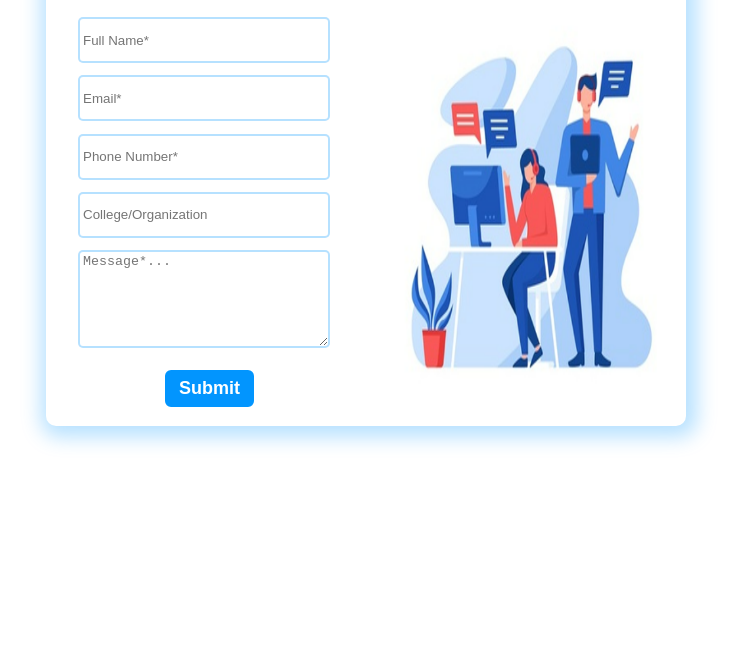
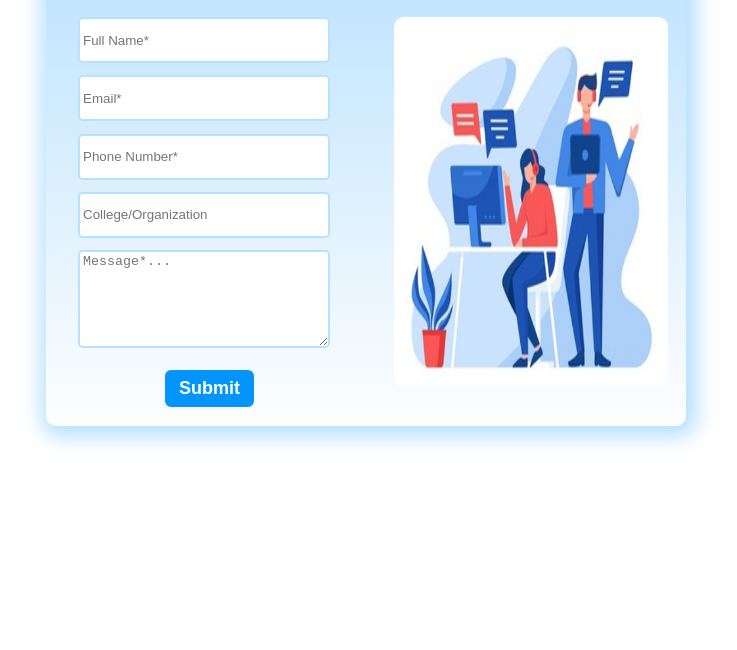
Before and after one commit to ShubhamGoyal7125/ACM-Contact-Form, a plain HTML site: page index.html in a window 1280 px wide. Shown: the part 150-800 px from the top of the page, without its empty margins (274-1011 px from the left). Drawn offline with Linux system fonts and the light colour scheme; a web font is replaced by a local one.

Commit message:
Added photo of form with gradient and some other changes

```diff
--- a/style.css
+++ b/style.css
@@ -8,7 +8,7 @@ body{
     padding: 0px 0% 3% 5%;
     font-family: 'Segoe UI';
 
-     /* background-image: -webkit-linear-gradient(top, #0295fe49, #fafafa49); */
+    background-image: -webkit-linear-gradient(top, #0295fe49, #fafafa49);
     /* background-image: -moz-linear-gradient(top, #fafafa49, #fafafa49);
     background-image: -ms-linear-gradient(top, #fafafa49, #fafafa49);
     background-image: -o-linear-gradient(top, #fafafa49, #fafafa49);
```
Also changed, not shown: acm-contact-from-image4.png (added), 1 other file.
